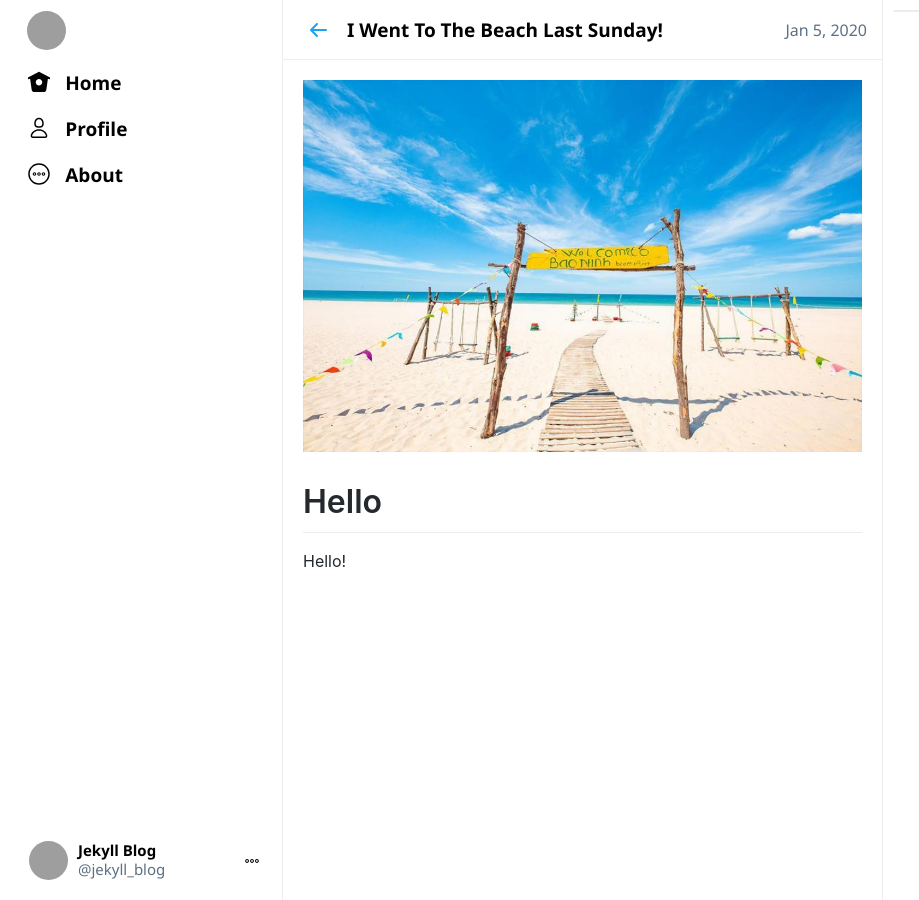
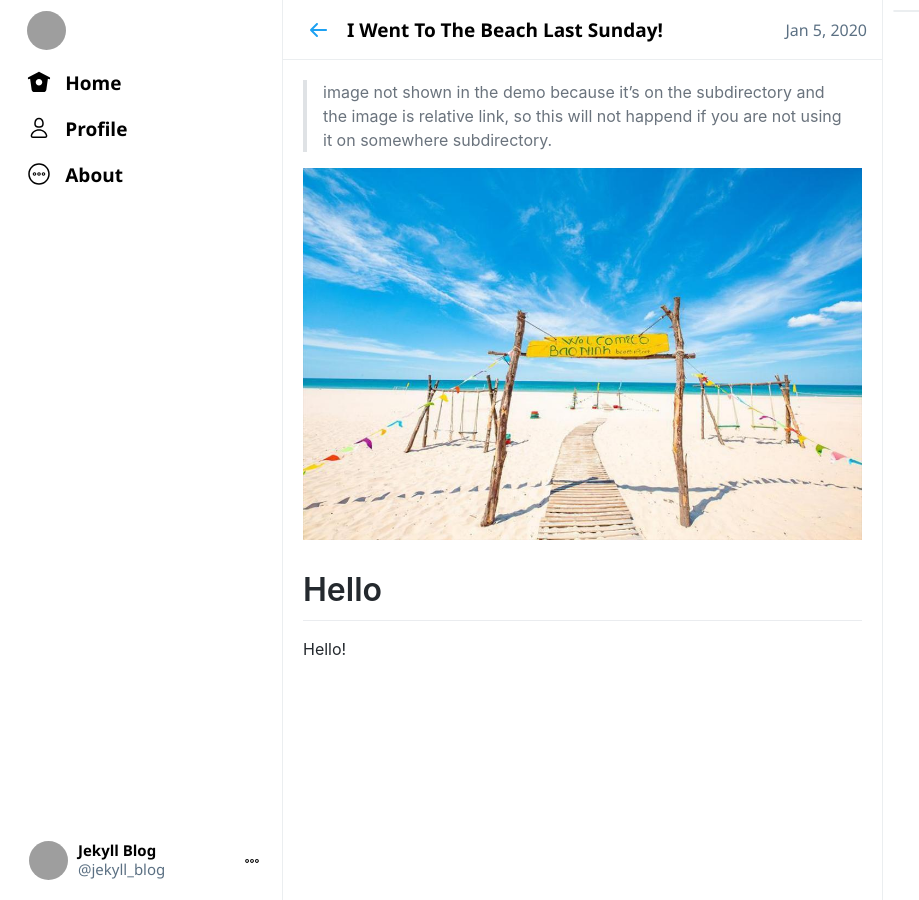
Before and after one commit to kkent030315/jekyll-twitter-theme, a Jekyll site: the page built from _posts/2020-01-05-i-went-to-the-beach.md, in a window 1280 px wide. Shown: the whole page, without its empty margins (0-919 px from the left). Built offline with Jekyll 4.4.1, drawn with Linux system fonts in a browser that asks for light colours; comment, search, counter and statistics services are not loaded; grey boxes are pictures that could not be loaded.

Commit message:
update post

```diff
--- a/_posts/2020-01-05-i-went-to-the-beach.md
+++ b/_posts/2020-01-05-i-went-to-the-beach.md
@@ -4,7 +4,9 @@ title: I Went To The Beach Last Sunday!
 thumbnail: "/assets/images/beach.jpg"
 ---
 
-![Beach]({{ "/assets/images/beach.jpg" | relative }})
+> image not shown in the demo because it's on the subdirectory and the image is relative link, so this will not happend if you are not using it on somewhere subdirectory.
+
+![Beach](/assets/images/beach.jpg)
 
 # Hello
 
```
